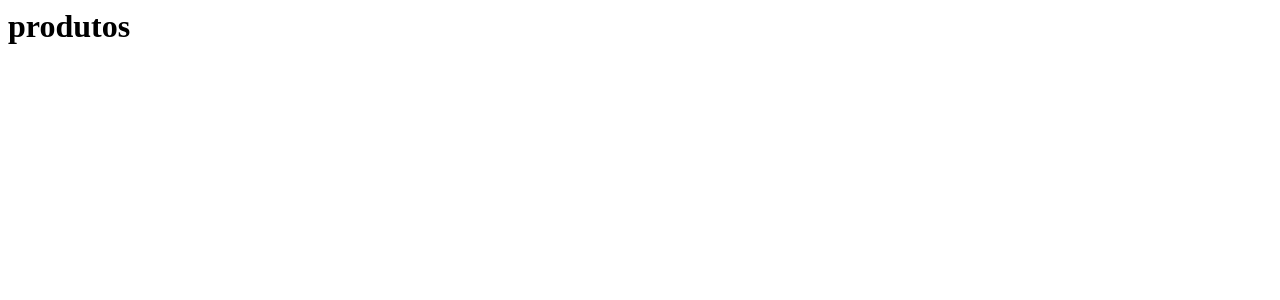
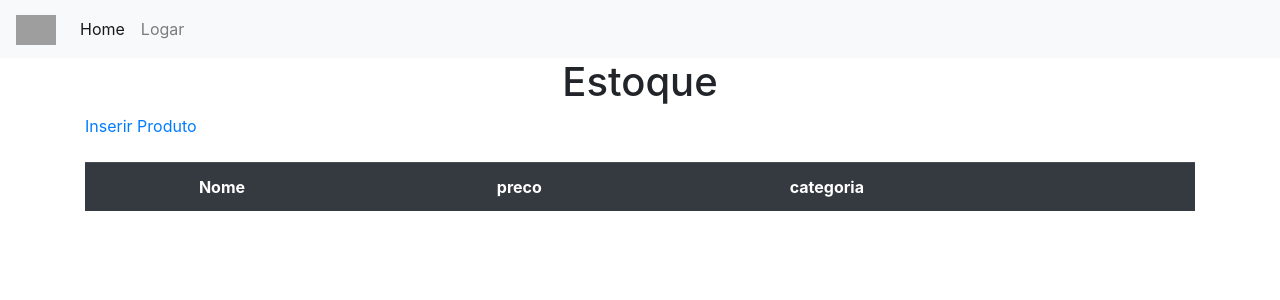
Before and after one commit to santosgv/erp_django, a Django app: page /controle/produtos in a window 1280 px wide. Before the commit the part shown is almost empty. Shown: the top 300 px of the page. Run offline with Django 4.2, Linux system fonts and the light colour scheme; data that the repository does not hold is empty; grey boxes are pictures that could not be loaded.

Commit message:
insersao de produtos

```diff
--- a/controle/templates/fornecedores.html
+++ /dev/null
@@ -1 +0,0 @@
-<h1>fornecedores</h1>
--- a/controle/templates/produtos.html
+++ b/controle/templates/produtos.html
@@ -1 +1,50 @@
-<h1>produtos</h1>
+{% extends 'base.html' %}
+{% load static %}
+
+{% block 'head' %}
+<link rel="stylesheet" href="{% static 'autenticacao/css/autenticacao.css' %}">
+<link rel="stylesheet" href="{% static 'home/css/home.css' %}" >
+{% endblock %}
+
+{% block 'body' %}
+<div class="container-fluid">
+    <h1 class="text-center" >Estoque</h1>
+    <div class="container">
+        <div>
+            <a href="#">Inserir Produto</a>
+          </div>
+          <br>
+              <table class="table table-striped">
+                  <tr class="thead-dark">
+                      <th scope="col"> </th>
+                      <th scope="col">Nome</th>
+                      <th scope="col">preco</th>
+                      <th scope="col">categoria</th>
+                    </tr>
+                    {% for Produto in Produtos %}
+                    <tbody>
+                      <tr>
+                        <th hidden id="id" name="id">{{Produto.id}}</th>
+                        <th scope="row">{{estoque.id}}</th>
+                        <td>{{Produto.nome}}</td>
+                        <td>{{Produto.preco}}</td>
+                        <td>
+                            {% if Produto.categoria == null %}
+                                            <span class="badge badge-danger">Sem Categoria</span>
+
+
+                            {% else %}
+                            <span class="badge badge-info">{{Produto.categoria}}</span>
+
+                                        {% endif %}
+                          </td>
+                      </tr>
+
+                    </tbody>
+                    {% endfor%}
+              </table>
+
+    </div>
+</div>
+
+{% endblock %}
--- a/controle/urls.py
+++ b/controle/urls.py
@@ -8,6 +8,5 @@ urlpatterns = [
     path('estoque', views.estoque, name='estoque'),
     path('inserirEstoque',views.inserirEstoque, name='inserirEstoque'),
     path('vendas', views.vendas, name='vendas'),
-    path('fornecedores', views.fornecedores, name='fornecedores'),
     path('pessoas', views.pessoas, name='pessoas'),
 ]
--- a/controle/views.py
+++ b/controle/views.py
@@ -7,8 +7,10 @@ def categorias(request):
     return render(request,'categoria.html')
 
 def produtos(request):
+    if request.method == "GET":
+        Produtos = Produto.objects.all()
 
-    return render(request,'produtos.html')
+    return render(request,'produtos.html',{'Produtos':Produtos})
 
 def estoque(request):
     if request.method == "GET":
@@ -34,8 +36,5 @@ def inserirEstoque(request):
 def vendas(request):
     return render(request,'vendas.html')
 
-def fornecedores(request):
-    return render(request,'fornecedores.html')
-
 def pessoas(request):
     return render(request,'pessoas.html')
```
